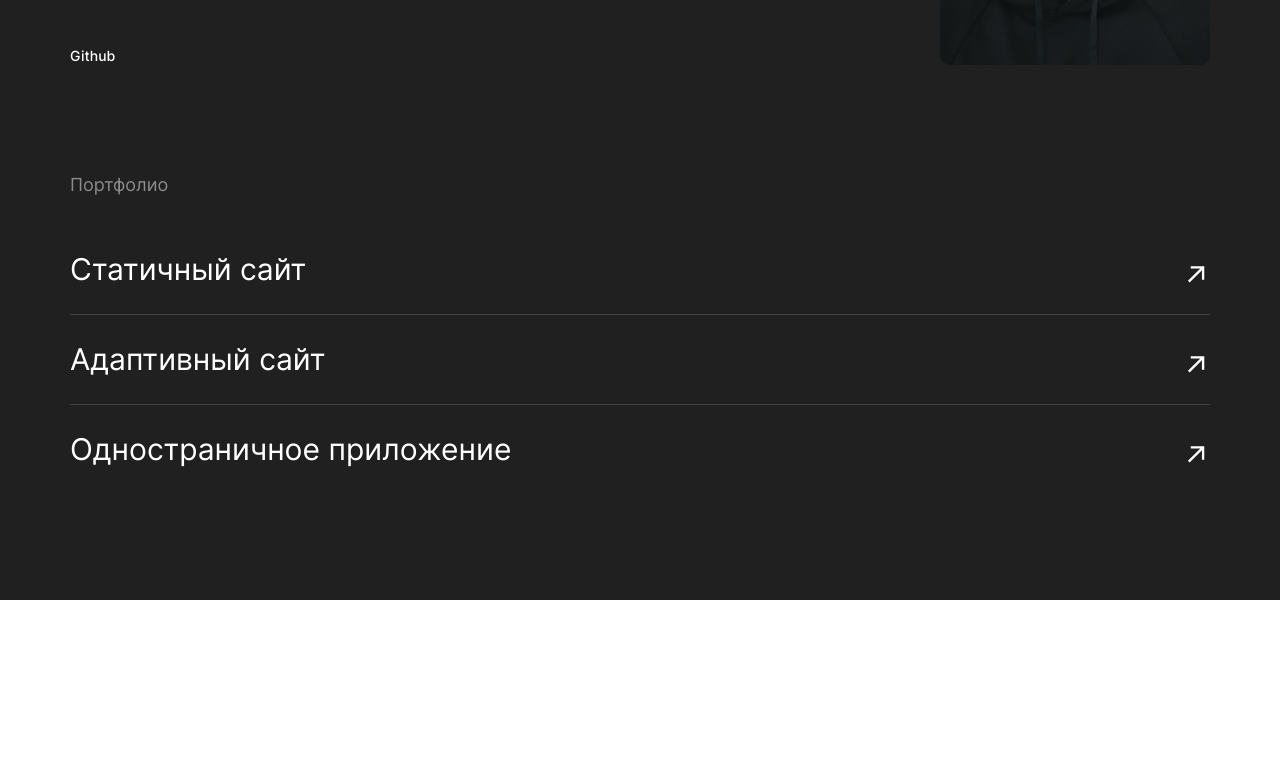
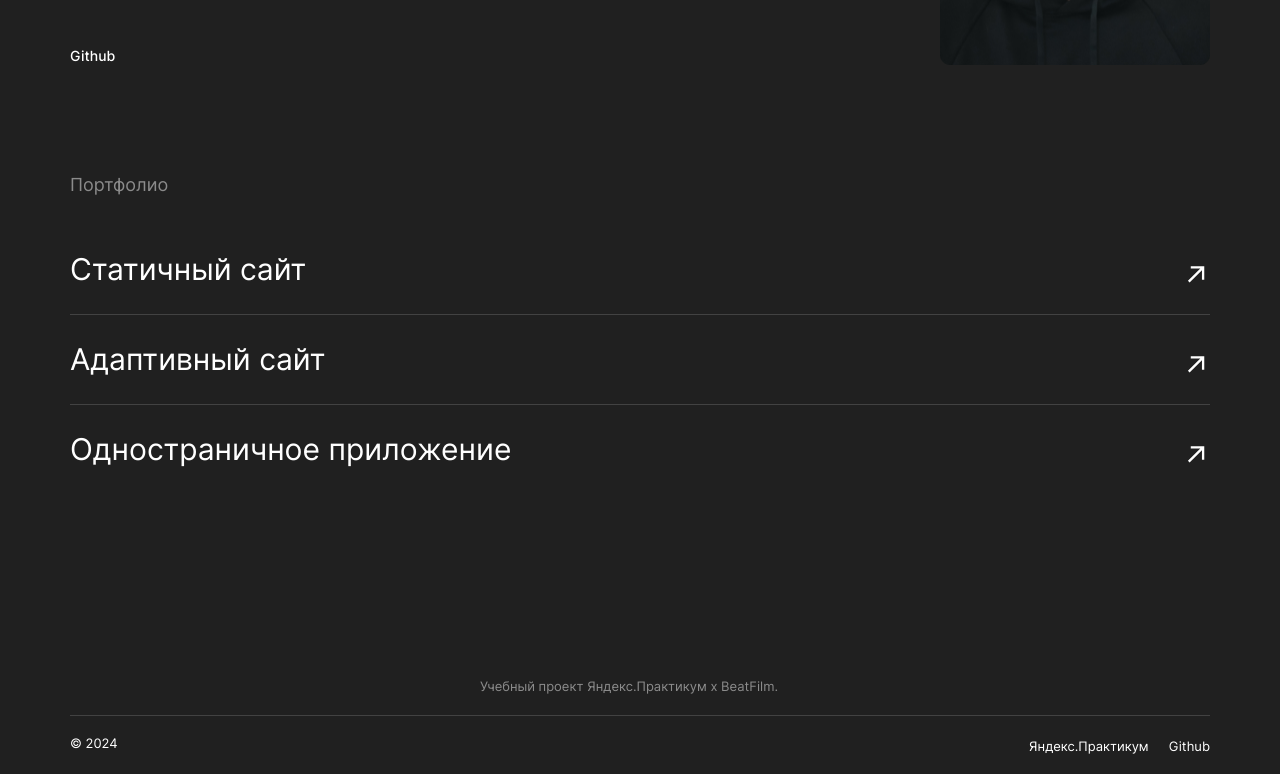
Before and after one commit to milkovskayaa/movies-explorer-frontend, a React app: page / in a window 1280 px wide. Shown: the part 2410-3184 px from the top of the page. Before the commit the page ends 3010 px from the top, so only its background shows below. Built offline with nearby package versions, Linux system fonts and the light colour scheme.

Commit message:
feat: сверстать футер

```diff
--- a/src/components/App/App.js
+++ b/src/components/App/App.js
@@ -2,6 +2,7 @@ import React from 'react';
 // import { Route, Routes, Navigate, useNavigate } from 'react-router-dom';
 import Header from "../Header/Header";
 import Main from '../Main/Main';
+import Footer from '../Footer/Footer';
 
 function App() {
   const [loggedIn, setLoggedIn] = React.useState(false);
@@ -14,6 +15,7 @@ function App() {
     <div className='root'>
       <Header loggedIn={loggedIn} />
       <Main />
+      <Footer />
     </div>
   );
 }
--- a/src/components/Footer/Footer.css
+++ b/src/components/Footer/Footer.css
@@ -0,0 +1,48 @@
+.footer {
+  padding: 79px 70px 0 70px;
+  background-color: #202020;
+}
+
+.footer__text {
+  max-width: 320px;
+  width: 100%;
+  font-weight: 400;
+  font-size: 13px;
+  line-height: 1.2;
+  color: #8B8B8B;
+  padding: 0;
+  margin: 0 410px;
+}
+
+.footer__year {
+  margin: 0;
+  padding: 0;
+  color: #fff;
+  font-weight: 400;
+  font-size: 13px;
+  line-height: 1.2;
+}
+
+.footer__links {
+  list-style-type: none;
+  margin: 0;
+  padding: 0;
+  display: flex;
+  gap: 20px;
+}
+
+.footer__link {
+  text-decoration: none;
+  color: #fff;
+  font-weight: 400;
+  font-size: 13px;
+  line-height: 1.2;
+}
+
+.footer__info {
+  display: flex;
+  justify-content: space-between;
+  margin-top: 20px;
+  border-top: 1px solid #424242;
+  padding: 20px 0;
+}
--- a/src/components/Footer/Footer.js
+++ b/src/components/Footer/Footer.js
@@ -0,0 +1,22 @@
+import React from 'react';
+
+function Footer() {
+  return(
+    <footer className='footer'>
+      <p className='footer__text'>Учебный проект Яндекс.Практикум х BeatFilm.</p>
+      <div className='footer__info'>
+        <p className='footer__year'>&copy; 2024</p>
+        <ul className='footer__links'>
+          <li className='footer__links-item'>
+            <a href='https://practicum.yandex.ru/' className='footer__link'>Яндекс.Практикум</a>
+          </li>
+          <li className='footer__links-item'>
+            <a href='https://github.com/' className='footer__link'>Github</a>
+          </li>
+        </ul>
+      </div>
+    </footer>
+  )
+}
+
+export default Footer;
--- a/src/index.css
+++ b/src/index.css
@@ -8,3 +8,4 @@
 @import url(./components/Techs/Techs.css);
 @import url(./components/AboutMe/AboutMe.css);
 @import url(./components/Portfolio/Portfolio.css);
+@import url(./components/Footer/Footer.css);
```
